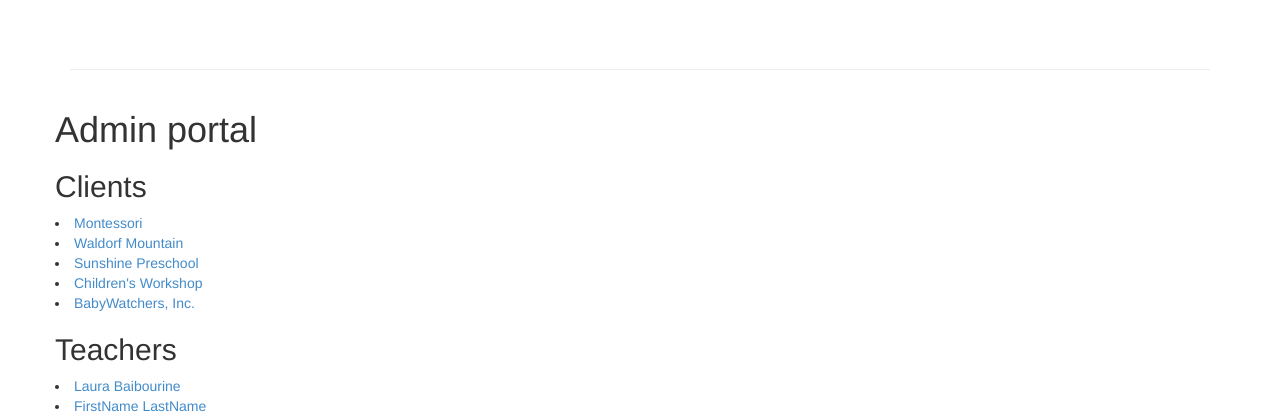
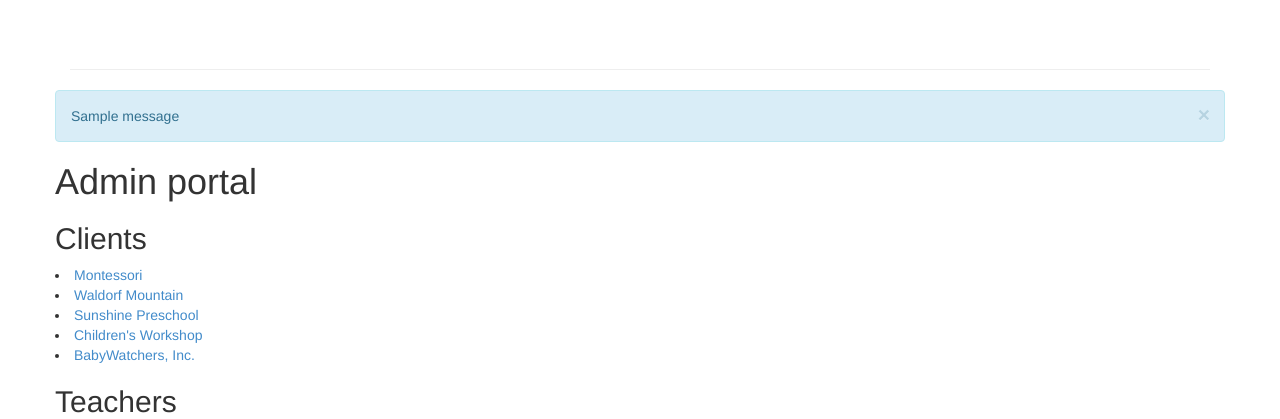
Before and after one commit to cheenbabes/ExtraHands, a Django app: page /myaccount/ in a window 1280 px wide. Shown: the part 52-471 px from the top of the page. Run offline with Django 3.2, Linux system fonts and the light colour scheme; a user stored in the database is signed in; data comes from the database, SQL or seed files in the repository; both versions use the stored data as it was after the commit; tables that the repository leaves empty hold one stand-in row (values such as "Sample post"); one stand-in notice (Sample message) is shown; some libraries are stand-ins or nearby versions.

Commit message:
added delete time route and also got the message framework working

```diff
--- a/extra_hands_app/urls.py
+++ b/extra_hands_app/urls.py
@@ -17,6 +17,7 @@ url(r'myaccount/$', views.my_account, name='myaccount'),
 url(r'action/on-call/$', views.go_on_call, name='go_on_call'),
 url(r'teacher/(?P<teacher_slug>[\w\-]+)/add_time/$', views.add_time, name='add_time'),
 url(r'time/(?P<time_pk>[\d]+)/edit_time/$', views.edit_time, name = 'edit_time'),
+url(r'time/(?P<time_pk>[\d]+)/delete_time/$', views.delete_time, name = 'delete_time'),
 url(r'event/(?P<event_token>[\d]+)/select-teacher/$', views.show_available_teachers, name='select_teacher'),
 url(r'email-teachers/(?P<event_token>[\d]+)/$', views.send_emails_to_teachers, name="email_teachers"),
 url(r'confirm-event/(?P<event_token>[\d]+)/(?P<teacher_token>[\d]+)/$', views.confirm_teacher_part1, name='confirm_teacher1'),
--- a/extra_hands_app/views.py
+++ b/extra_hands_app/views.py
@@ -7,6 +7,7 @@ from django.core.urlresolvers import reverse
 from django.contrib.auth import authenticate, login, logout
 from django.contrib.auth.decorators import login_required
 from django.core.mail import send_mail
+from django.contrib import messages
 import datetime
 
 
@@ -126,7 +127,8 @@ def edit_time(request, time_pk):
         time = Available_Time.objects.get(pk=time_pk)
     except Available_Time.DoesNotExist:
         time = None
-        return Http404("Your timed event does not exist!")
+        dict ={'class_event': "alert-danger", 'message': "This scheduled time does not exist!", 'url': 'myaccount', 'button_text': "My Account"}
+        return render(request, "generic_message.html", dict)
     if request.user == time.teacher.user:
         if request.method == 'POST':
             form = AvailableTimeForm(request.POST)
@@ -144,6 +146,25 @@ def edit_time(request, time_pk):
     else:
         dict ={'class_event': "alert-danger", 'message': "You don't have permission to perform this action.", 'url': 'myaccount', 'button_text': "My Account"}
         return render(request, "generic_message.html", dict)
+
+#Allows a teacher or user to delete their own scheduled time objects
+@login_required
+def delete_time(request, time_pk):
+    try:
+        time = Available_Time.objects.get(pk=time_pk)
+    except Available_Time.DoesNotExist:
+        time = None
+        dict ={'class_event': "alert-danger", 'message': "This scheduled time does not exist!", 'url': 'myaccount', 'button_text': "My Account"}
+        return render(request, "generic_message.html", dict)
+    if request.user == time.teacher.user:
+            time.delete()
+            messages.success(request, "You have successfully deleted this time")
+            return HttpResponseRedirect("/myaccount/")
+
+    else:
+        dict ={'class_event': "alert-danger", 'message': "You don't have permission to perform this action.", 'url': 'myaccount', 'button_text': "My Account"}
+        return render(request, "generic_message.html", dict)
+
 
 #Allows a client to edit an event they have created
 @login_required
--- a/templates/myaccount.html
+++ b/templates/myaccount.html
@@ -13,6 +13,16 @@
 {#This page will be the basis for the teacher, client, and admin dashboard#}
 
 {#<h1>This is MyAccount.html</h1>#}
+
+{% if messages %}
+    {% for message in messages %}
+    <div class="alert alert-info alert-dismissible" role="alert">
+        <button type="button" class="close" data-dismiss="alert" aria-label="Close"><span aria-hidden="true">&times;</span></button>
+        {{ message }}
+    </div>
+    {% endfor %}
+{% else %}
+{% endif %}
 
 
 {% if is_teacher %}
--- a/templates/teacher_account.html
+++ b/templates/teacher_account.html
@@ -57,7 +57,7 @@
             <strong>End Time:</strong> {{ time.end_time }}<br>
             <strong>Primary key:</strong> {{ time.pk }}<br>
             <strong>Active</strong>: {{ time.active }}<br>
-            <a href="{% url 'edit_time' time.pk %}" class="btn btn-info">Edit</a>
+            <a href="{% url 'edit_time' time.pk %}" class="btn btn-info">Edit</a>  <a href="{% url 'delete_time' time.pk %}" class="btn btn-danger" onclick="alert('Are you sure you want to delete this scheduled time?')">Delete</a>
         </p>
 
 
```
Also changed, not shown: next_steps.txt (+7 -1 lines), db.sqlite3.
